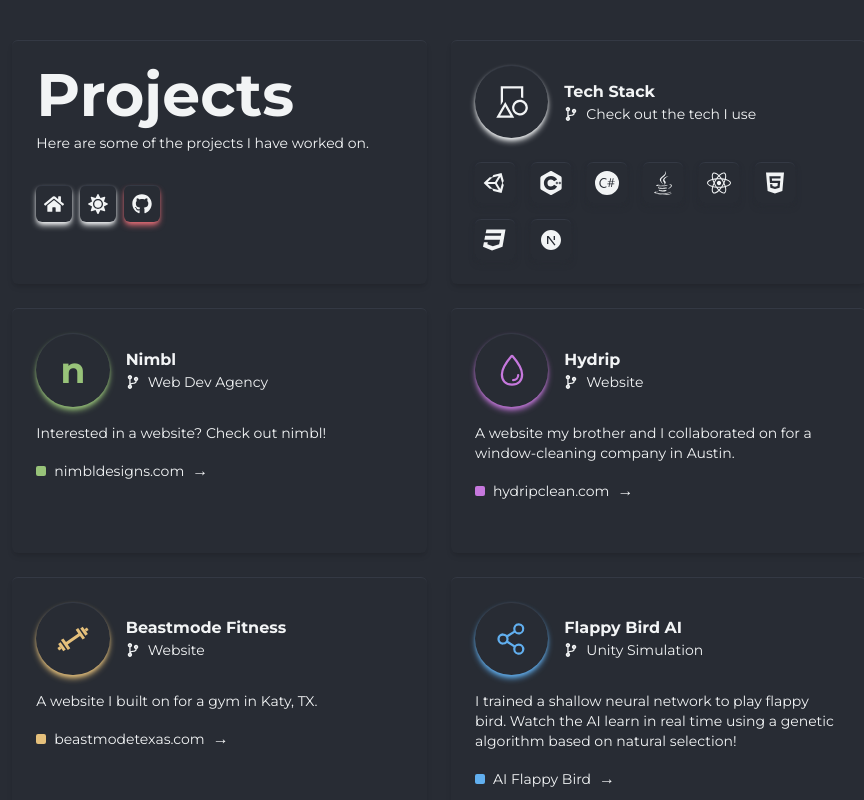
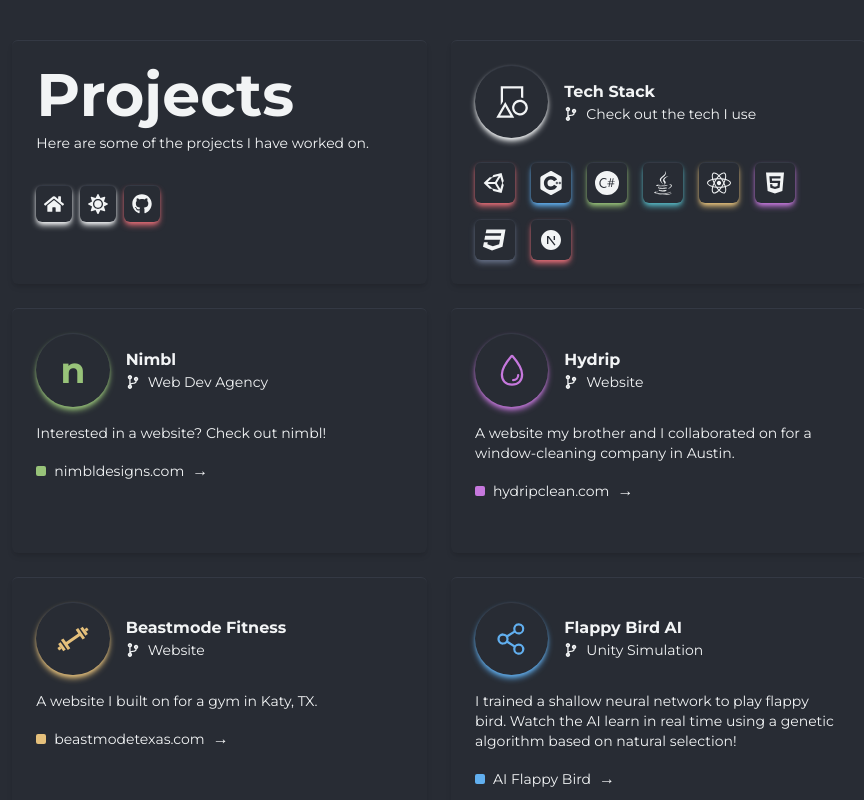
Before and after one commit to marcoboone/personalPortfolio, a Next.js app: page /projects in a window 1280 px wide. Shown: the top 800 px of the page, without its empty margins (201-1065 px from the left). Built offline with nearby package versions, Linux system fonts and the light colour scheme.

Commit message:
shadows on tech nodules

```diff
--- a/src/app/components/techNodule.jsx
+++ b/src/app/components/techNodule.jsx
@@ -5,7 +5,7 @@
 
   return (
     <div className="group flex gap-2 items-center cursor-pointer">
-      <div className={`hover-pop shadow-md rounded-md border-t-[1px] border-atomgreyb/20 p-2 dark:${shadowColorClass} shadow-atomblack`}>
+      <div className={`hover-pop shadow-md rounded-md border-t-[1px] border-atomgreyb/20 p-2 ${shadowColorClass}`}>
         {children}
       </div>
       <span className="hidden group-hover:block text-sm">{text}</span>
--- a/src/app/projects/page.jsx
+++ b/src/app/projects/page.jsx
@@ -67,7 +67,7 @@
                 <TechNodule color = "atomcyan" text = "Java"><FaJava/></TechNodule>
                 <TechNodule color = "atomyellow" text = "React.JS"><FaReact/></TechNodule>
                 <TechNodule color = "atompurple" text = "HTML"><FaHtml5/></TechNodule>
-                <TechNodule color = "atomgreya" text = "CSS"><FaCss3/></TechNodule>
+                <TechNodule color = "atomgreyb" text = "CSS"><FaCss3/></TechNodule>
                 <TechNodule color = "atompink" text = "Next.JS"><RiNextjsFill/></TechNodule>
             </div>
            </div>
```
